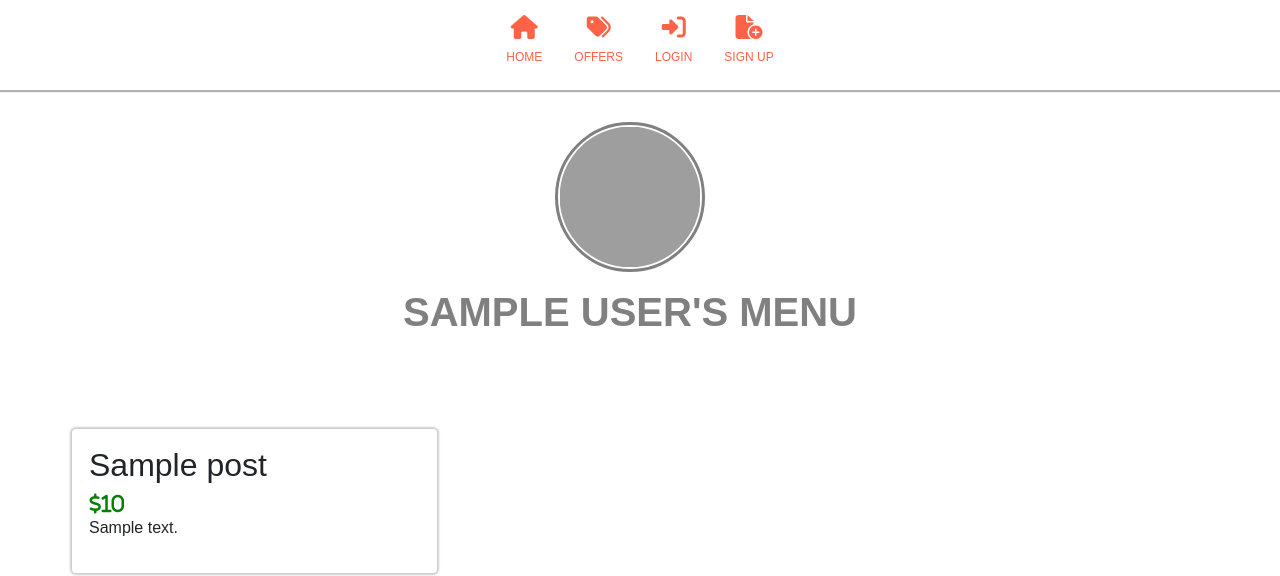
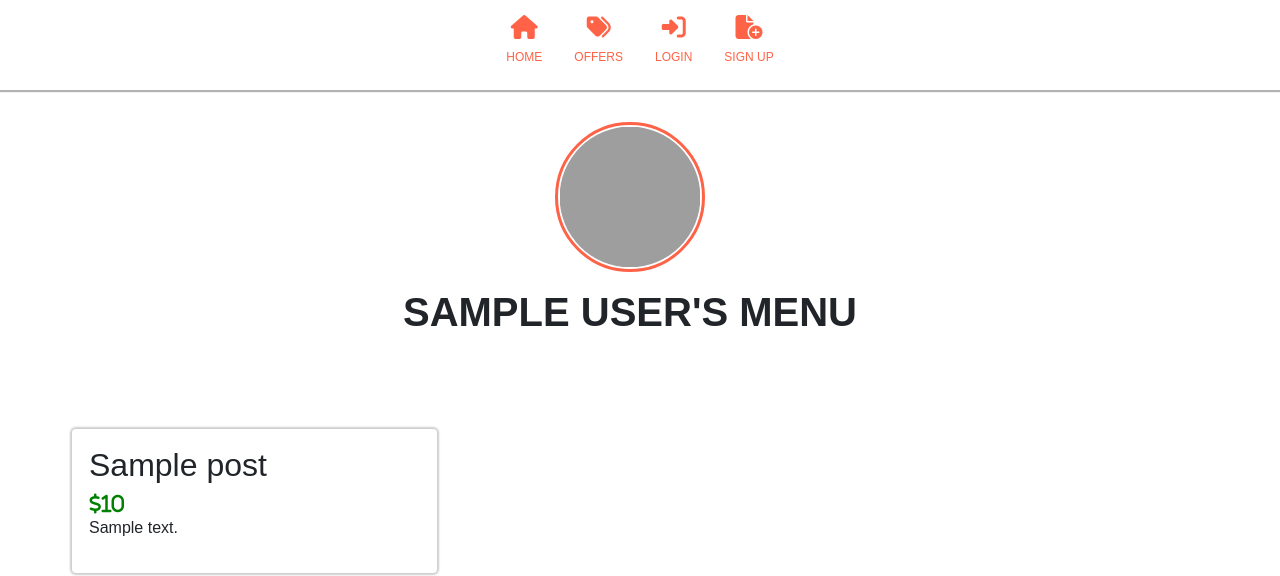
Before and after one commit to darnelldugger/al-la-carte, a Flask app: a page that uses myapp/templates/base.html in a window 1280 px wide. Shown: the top 576 px of the page. Run offline with Flask 2, Linux system fonts and the light colour scheme; tables that the repository leaves empty hold one stand-in row (values such as "Sample post"); some libraries are stand-ins or nearby versions; grey boxes are pictures that could not be loaded.

Commit message:
change menupic border color

```diff
--- a/myapp/static/css/main.css
+++ b/myapp/static/css/main.css
@@ -121,7 +121,6 @@ li p {
 .menuImg h1 {
   text-transform: uppercase;
   font-weight: 700;
-  color: grey;
 }
 
 #menupic {
@@ -130,7 +129,7 @@ li p {
   border-radius: 5rem;
   border-style: solid;
   margin-bottom: 1rem;
-  border-color: grey;
+  border-color: tomato;
 }
 
 a {
```
